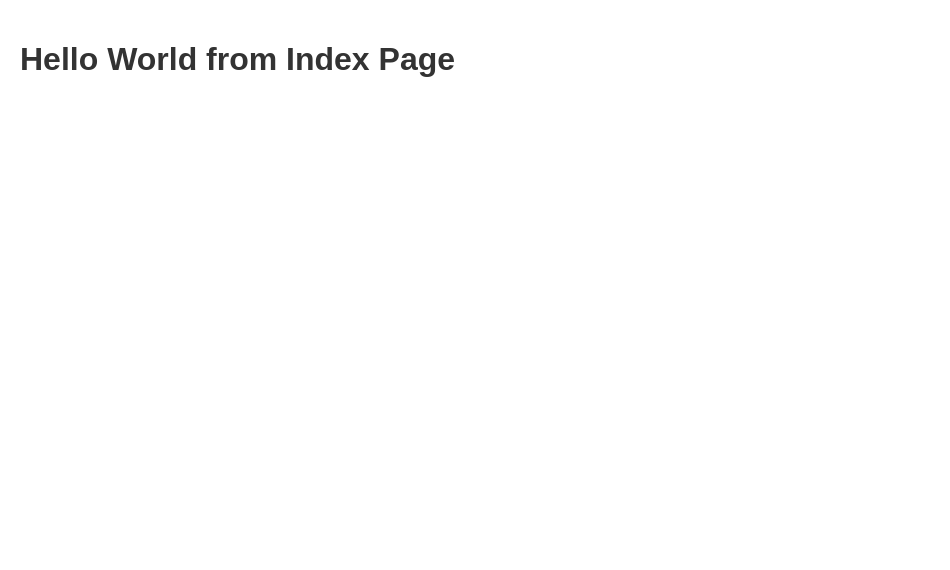
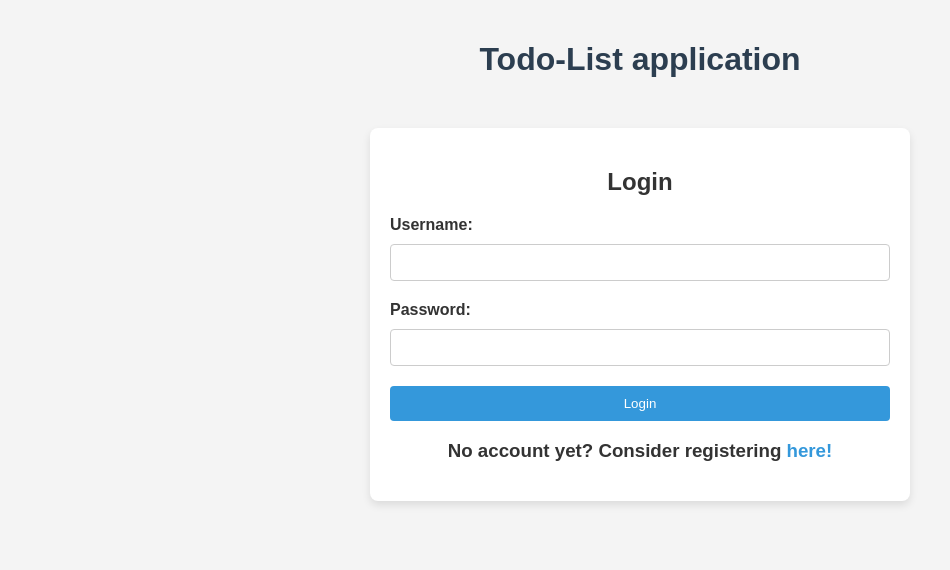
Before and after one commit to Tartsi/todoapp, a Django app: page / in a window 1280 px wide. Shown: the top 570 px of the page, without its empty margins (0-950 px from the left). Run offline with Django 5.2, Linux system fonts and the light colour scheme.

Commit message:
Add index-page + CSS-design

```diff
--- a/frontend/static/index.css
+++ b/frontend/static/index.css
@@ -1,7 +1,77 @@
+/* General Body Settings */
 body {
     font-family: Arial, sans-serif;
-    background-color: rgb(255, 255, 255);
+    background-color: #f4f4f4;
+    color: #333;
     margin: 0;
     padding: 20px;
-    color: #333;
 }
+
+/* Header Styles */
+h1 {
+    color: #2c3e50;
+    text-align: center;
+}
+
+h2 {
+    text-align: center;
+}
+
+h3 {
+    text-align: center;
+}
+
+/* Form Styling */
+div {
+    background-color: white;
+    width: 500px;
+    padding: 20px;
+    border-radius: 8px;
+    box-shadow: 0 4px 8px rgba(0,0,0,0.1);
+    margin: 50px auto;
+}
+
+label {
+    margin-bottom: 5px;
+    display: block;
+    font-weight: bold;
+}
+
+input[type="text"],
+input[type="password"] {
+    width: calc(100% - 22px);
+    padding: 10px;
+    margin-top: 5px;
+    margin-bottom: 20px;
+    border: 1px solid #ccc;
+    border-radius: 4px;
+}
+
+button {
+    background-color: #3498db;
+    color: white;
+    border: none;
+    padding: 10px 20px;
+    border-radius: 4px;
+    cursor: pointer;
+    width: 100%;
+}
+
+button:hover {
+    background-color: #2980b9;
+}
+
+a {
+    color: #3498db;
+    text-decoration: none;
+}
+
+a:hover {
+    text-decoration: underline;
+}
+
+/* Error Message Styling */
+p {
+    color: red;
+    font-size: 0.9em;
+}
--- a/frontend/templates/index.html
+++ b/frontend/templates/index.html
@@ -4,9 +4,27 @@
     <meta charset="UTF-8">
     <meta name="viewport" content="width=device-width, initial-scale=1.0">
     <title>Home Page</title>
-    <link rel="stylesheet" href="/frontend/static/index.css">
+    <link rel="stylesheet" href="static/index.css">
 </head>
 <body>
-    <h1>Hello World from Index Page</h1>
+    <h1>Todo-List application</h1>
+
+    <!-- Login Form -->
+    <div>
+        <h2>Login</h2>
+        <form method="post" action="">
+            {% csrf_token %}
+            <label for="username">Username:</label>
+            <input type="text" id="username" name="username" required>
+            <label for="password">Password:</label>
+            <input type="password" id="password" name="password" required>
+            <button type="submit">Login</button>
+            {% if form.errors %}
+                <p>Your username and/or password didn't match. Please try again.</p>
+            {% endif %}
+        </form>
+        <h3>No account yet? Consider registering <a href="/register/">here!</a></h3>
+    </div>
+
 </body>
 </html>
--- a/src/settings.py
+++ b/src/settings.py
@@ -118,7 +118,7 @@ USE_TZ = True
 # Static files (CSS, JavaScript, Images)
 # https://docs.djangoproject.com/en/5.0/howto/static-files/
 
-STATIC_URL = 'frontend/static/'
+STATIC_URL = '/static/'
 
 STATICFILES_DIRS = [
     BASE_DIR / 'frontend/static',
```
